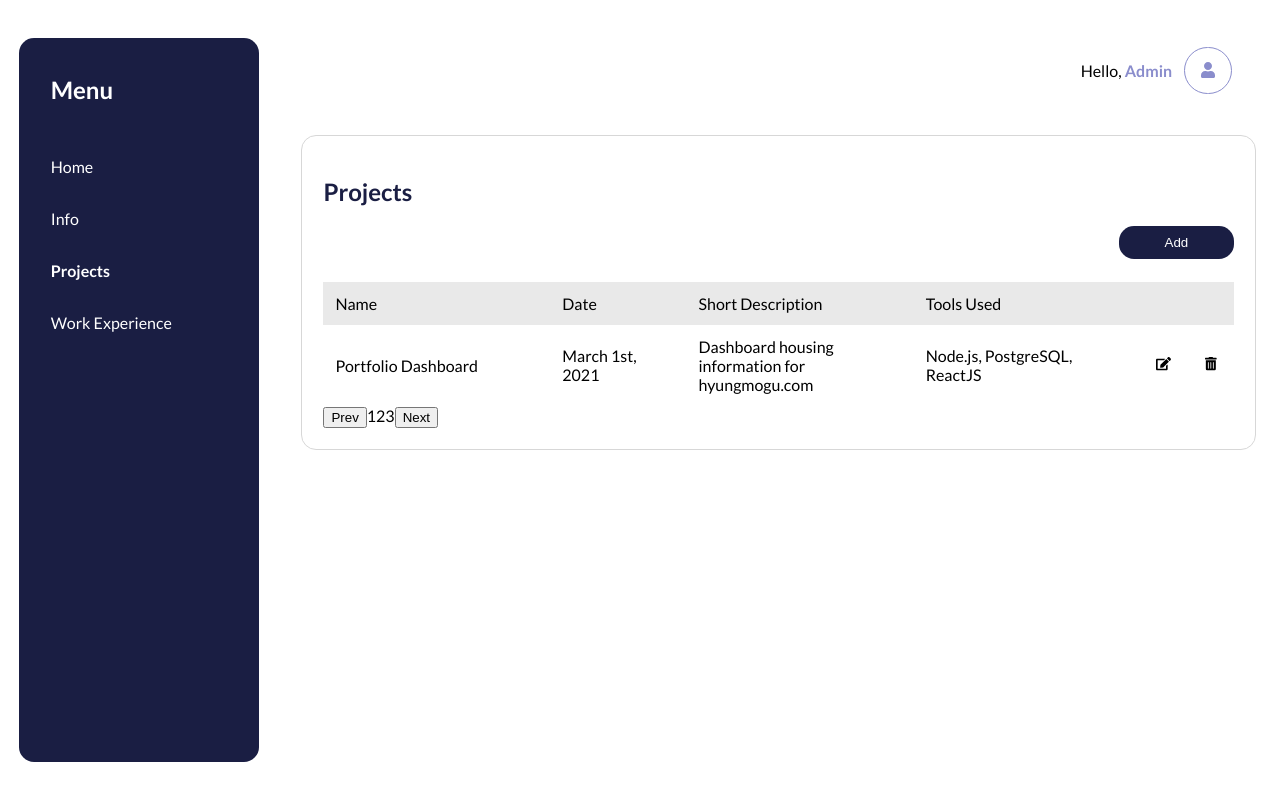
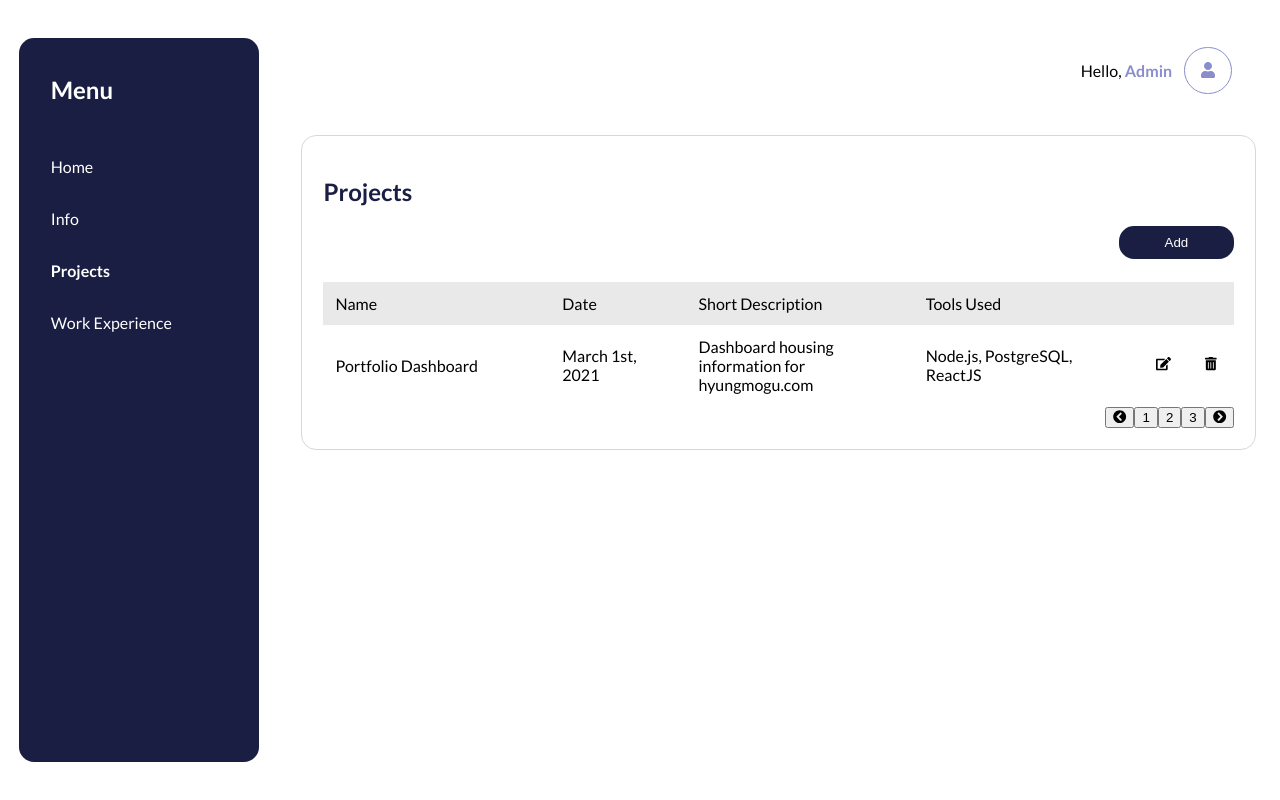
Before and after one commit to hwanggu-corgi/portfolio-dashboard, a React (Create React App) app in the folder front-end/: page /#/admin/projects in a window 1280 px wide. Built offline with nearby package versions, Linux system fonts and the light colour scheme.

Commit message:
feat: Add progress #56 'portfolio dashboard'

```diff
--- a/front-end/src/screens/ProjectsScreen/index.js
+++ b/front-end/src/screens/ProjectsScreen/index.js
@@ -3,12 +3,12 @@ import styled from 'styled-components';
 import Button from '../../components/Button';
 import constants from '../../constants';
 import { FontAwesomeIcon } from '@fortawesome/react-fontawesome';
-import { faEdit, faTrashAlt } from '@fortawesome/free-solid-svg-icons';
+import { faEdit, faTrashAlt, faChevronCircleLeft, faChevronCircleRight } from '@fortawesome/free-solid-svg-icons';
 
 const sectionPadding = "1.31rem";
 
 const ProjectsScreenStyle = {
-    Section: styled.section`
+    PageSection: styled.section`
         border: 1px solid ${constants.colorGrey};
         border-radius: ${constants.borderRadius};
         padding: ${sectionPadding};
@@ -23,6 +23,10 @@ const ProjectsScreenStyle = {
         &:not(:last-child){
             margin: 0 0 1.41rem 0;
         }
+    `,
+    PaginationSection: styled.section`
+        display: flex;
+        justify-content: flex-end;
     `
 };
 
@@ -66,11 +70,15 @@ const TableStyle = {
 function Pagination() {
     return(
         <div>
-            <button>Prev</button>
-            <a>1</a>
-            <a>2</a>
-            <a>3</a>
-            <button>Next</button>
+            <button>
+                <FontAwesomeIcon icon={faChevronCircleLeft}/>
+            </button>
+            <button>1</button>
+            <button>2</button>
+            <button>3</button>
+            <button>
+                <FontAwesomeIcon icon={faChevronCircleRight}/>
+            </button>
         </div>
     );
 }
@@ -80,7 +88,7 @@ function ProjectsScreen() {
     let [socialsList, setSocialsList] = useState([{}]);
 
     return (
-        <ProjectsScreenStyle.Section>
+        <ProjectsScreenStyle.PageSection>
             <ProjectsScreenStyle.H2>Projects</ProjectsScreenStyle.H2>
             <ProjectsScreenStyle.ButtonSection>
                 <Button primary>
@@ -117,8 +125,10 @@ function ProjectsScreen() {
                     </TableStyle.Td>
                 </tr>
             </TableStyle.Table>
-            <Pagination/>
-        </ProjectsScreenStyle.Section>
+            <ProjectsScreenStyle.PaginationSection>
+                <Pagination/>
+            </ProjectsScreenStyle.PaginationSection>
+        </ProjectsScreenStyle.PageSection>
     );
 }
 
```
